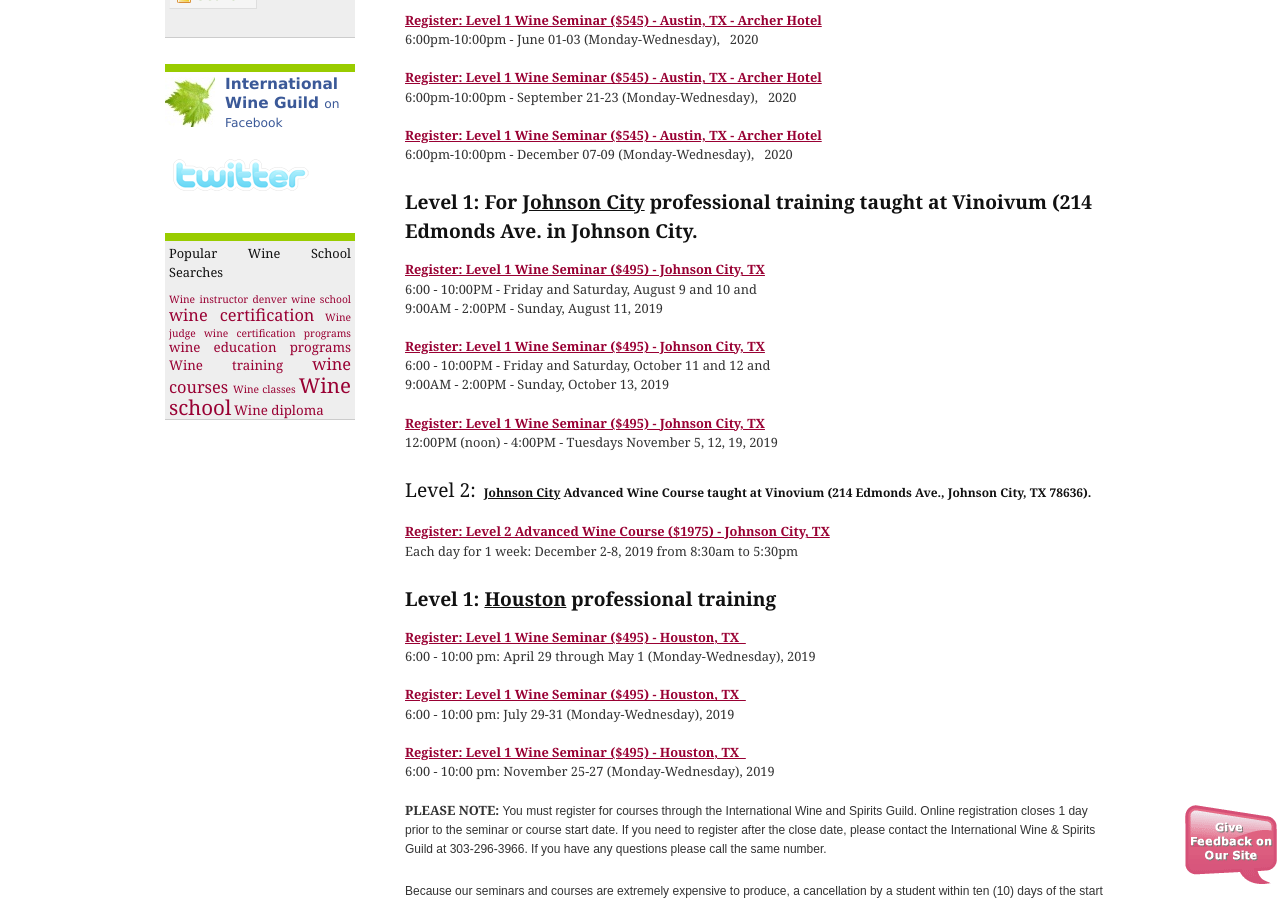
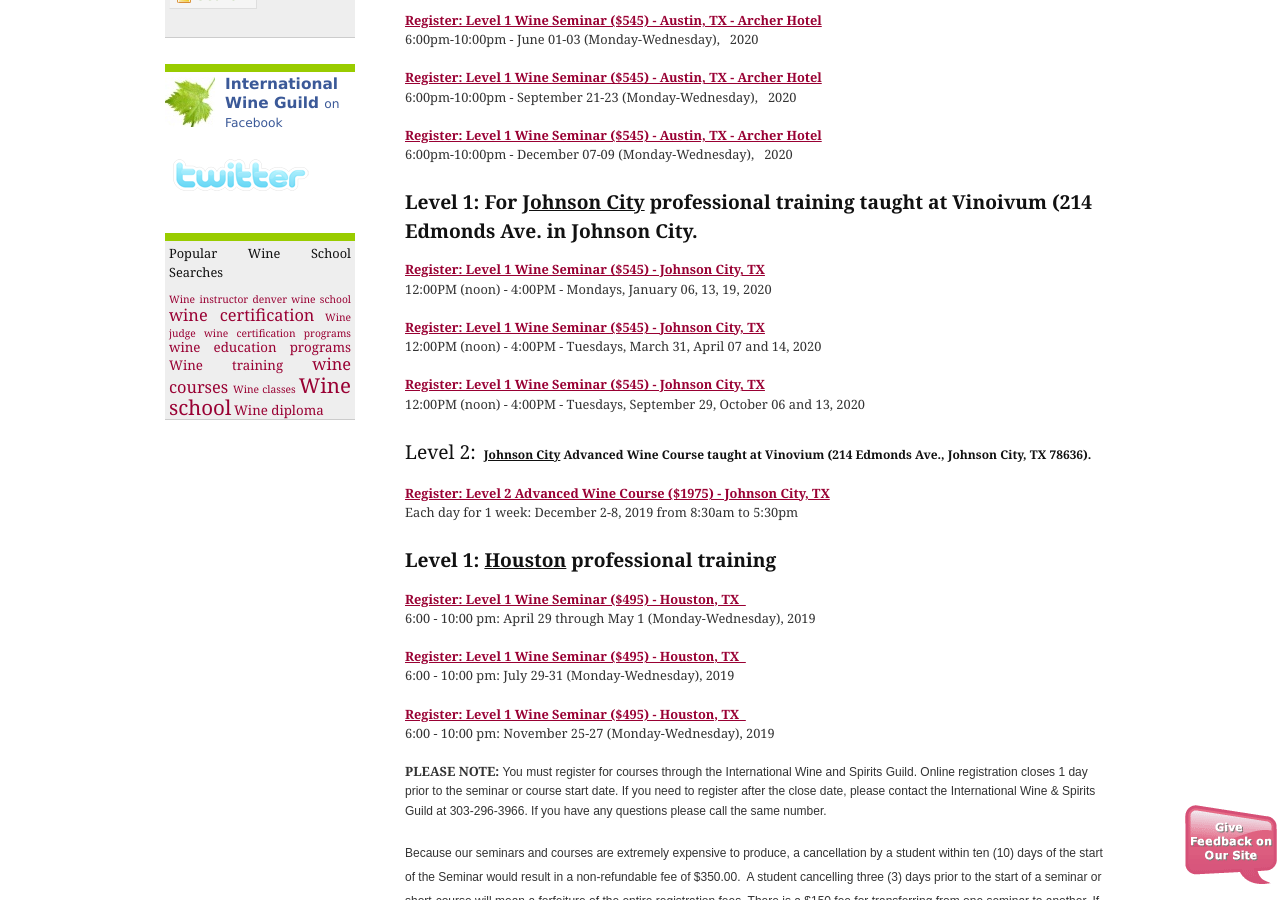
Before and after one commit to CKDev/internationalwineguild.com, a Jekyll site: the page built from texas-wine-school.html, in a window 1280 px wide and 900 px high, scrolled down 1418 px. Built offline with Jekyll 4.4.1, drawn with Linux system fonts in a browser that asks for light colours; a script that is not in the unit is left out; comment, search, counter and statistics services are not loaded.

Commit message:
Update texas-wine-school.html

```diff
--- a/texas-wine-school.html
+++ b/texas-wine-school.html
@@ -66,23 +66,22 @@
     </strong></a>6:00pm-10:00pm - December 07-09 (Monday-Wednesday), &nbsp; 2020</p>
 
 <h3><strong>Level 1: For <u>Johnson City</u>&nbsp;professional training taught at Vinoivum (214 Edmonds Ave. in Johnson City.&nbsp;</strong></h3>
-<p><a class="ga-track"
-
-    href="http://ww4.aitsafe.com/cf/add.cfm?userid=6714687&amp;product=Level+1+Wine+Seminar+Johnson City++-++8/09-11/2019&amp;price=495&amp;return=www.internationalwineguild.com/texas-wine-school"><strong>Register:
-      Level 1 Wine Seminar ($495) - Johnson City, TX<br>
-    </strong></a>6:00 - 10:00PM - Friday and Saturday, August 9 and 10 and<br>
-  9:00AM - 2:00PM - Sunday, August 11, 2019</p>
 
 <p><a class="ga-track"
-    href="http://ww4.aitsafe.com/cf/add.cfm?userid=6714687&amp;product=Level+1+Wine+Seminar+Johnson City++-++10/11-13/2019&amp;price=495&amp;return=www.internationalwineguild.com/texas-wine-school"><strong>Register:
-      Level 1 Wine Seminar ($495) - Johnson City, TX<br>
-    </strong></a>6:00 - 10:00PM - Friday and Saturday, October 11 and 12 and<br>
-  9:00AM - 2:00PM - Sunday, October 13, 2019</p>
+    href="http://ww4.aitsafe.com/cf/add.cfm?userid=6714687&amp;product=Level+1+Wine+Seminar+Johnson City++-++01/6-13-20/2020&amp;price=545&amp;return=www.internationalwineguild.com/texas-wine-school"><strong>Register:
+      Level 1 Wine Seminar ($545) - Johnson City, TX<br>
+    </strong></a>12:00PM (noon) - 4:00PM - Mondays, January 06, 13, 19, 2020</p>
 
 <p><a class="ga-track"
-    href="http://ww4.aitsafe.com/cf/add.cfm?userid=6714687&amp;product=Level+1+Wine+Seminar+Johnson City++-++11/5-12-19/2019&amp;price=495&amp;return=www.internationalwineguild.com/texas-wine-school"><strong>Register:
-      Level 1 Wine Seminar ($495) - Johnson City, TX<br>
-    </strong></a>12:00PM (noon) - 4:00PM - Tuesdays November 5, 12, 19, 2019</p>
+    href="http://ww4.aitsafe.com/cf/add.cfm?userid=6714687&amp;product=Level+1+Wine+Seminar+Johnson City++-++03/31-04/07-14/20/2020&amp;price=545&amp;return=www.internationalwineguild.com/texas-wine-school"><strong>Register:
+      Level 1 Wine Seminar ($545) - Johnson City, TX<br>
+    </strong></a>12:00PM (noon) - 4:00PM - Tuesdays, March 31, April 07 and 14, 2020</p>
+
+<p><a class="ga-track"
+    href="http://ww4.aitsafe.com/cf/add.cfm?userid=6714687&amp;product=Level+1+Wine+Seminar+Johnson City++-++09/29-10/06-13/2020&amp;price=545&amp;return=www.internationalwineguild.com/texas-wine-school"><strong>Register:
+      Level 1 Wine Seminar ($545) - Johnson City, TX<br>
+    </strong></a>12:00PM (noon) - 4:00PM - Tuesdays, September 29, October 06 and 13, 2020</p>
+
 
 <h3>Level 2:&nbsp;<strong style="font-size: 12px;">&nbsp;<u>Johnson City</u>&nbsp;Advanced Wine Course taught at
     Vinovium (214 Edmonds Ave., Johnson City, TX 78636).</strong></h3>
```
